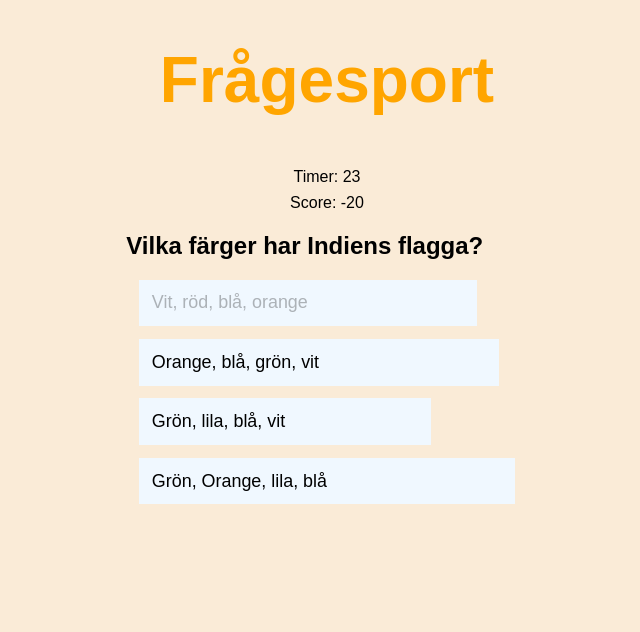
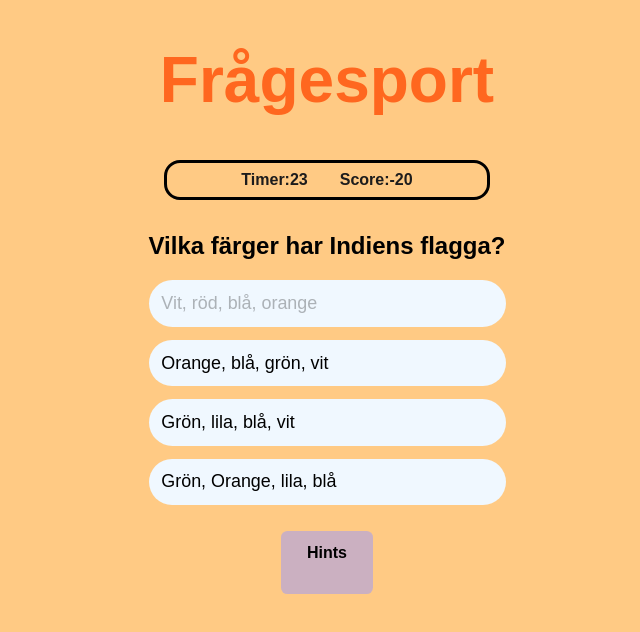
Before and after one commit to ChasVasastan/Quizgame, a plain HTML site: page index.html in a window 1280 px wide. Both pictures are taken after a click on the button "Vit, röd, blå, orange". Shown: the whole page, without its empty margins (313-953 px from the left). Drawn offline with Linux system fonts and the light colour scheme.

Commit message:
more styling and added animations
Co-authored-by: Chasaffo <Chasaffo@users.noreply.github.com>
Co-authored-by: Linus Leitz <Lunix73@users.noreply.github.com>
Co-authored-by: Abraham <hackerboy112@users.noreply.github.com>

```diff
--- a/index.html
+++ b/index.html
@@ -22,11 +22,14 @@
 <div class ="quiz-content">
     <div id="quiz"></div>
 
-    <ul class="hint-container">
-        <li id="hint1"></li>
-        <li id="hint2"></li>
-        <li id="hint3"></li>
-    </ul>
+    <div class="hint-container">
+        Hints
+        <ul class="hints">
+            <li id="hint1"></li>
+            <li id="hint2"></li>
+            <li id="hint3"></li>
+        </ul>
+    </div>
 
     <script src="script.js"></script>
 </div>
--- a/script.js
+++ b/script.js
@@ -249,27 +249,25 @@ function checkInput() {
         scoreElement.style.color = 'green'
         setTimeout(() => {
            scoreElement.style.color = ''
-        }, 2000);
+        }, 1000);
 
         nextQuestion();
     } else {
         scoreElement.style.color = 'red'
         setTimeout(() => {
            scoreElement.style.color = ''
-        }, 2000);
+        }, 1000);
 
         score -= 20;
         this.disabled = true;
     }
    scoreElement.innerText = score;
 
-   // Nedan är test för "score"-funktion
-
    scoreElement.classList.add('animate-score');
 
     setTimeout(() => {
         scoreElement.classList.remove('animate-score');
-    }, 300);
+    }, 1000);
 }
 
 showQuestion(0);
--- a/style.css
+++ b/style.css
@@ -1,7 +1,7 @@
 body {
-    background-color: antiquewhite;
+    background-color: rgb(255, 202, 132);
     font-family: "Poppings", sans-serif;
-    max-width: 7
+
 }
 
 button {
@@ -9,24 +9,31 @@ button {
     background-color: aliceblue;
     border: none;
     padding: 1vw;
-    margin: 1vw;
-    text-align: center;
+    margin-top: 1vw;
     text-decoration: none;
-    display: inline-block;
     font-size: 1.4vw;
-    box-sizing: border-box;
+    transition: background-color 0.3s ease, transform 0.3s ease;
+    cursor: pointer;
+    border-radius: 2vw;
 }
 
 .question-container > button {
-    display: grid;
-    grid-template-columns: repeat(2, 1fr);
+    display: flex;
+    width: 100%;
+    justify-items: center;
+    gap: 1vw;
+}
+
+button:hover {
+    background-color: rgb(255, 165, 46);
+    transform: scale(1.05);
 }
 
 .quiz-content {
     display: flex;
     justify-content: flex;
     align-items: center;
-    max-width: 600px;
+    max-width: 1920vw;
     margin: 0 auto;
     flex-direction: column;
 }
@@ -35,11 +42,19 @@ button {
     display: flex;
     justify-content: center;
     align-items: center;
-    flex-direction: column;
+    flex-direction: row;
+    font-weight: bold;
+    color:rgb(29, 28, 28);
+    border: 0.4vh solid black;
+    border-radius: 2vh;
+    max-width: 25vw;
+    margin: 0 auto;
+    margin-bottom: 1vw;
 }
 
 .peripherals div {
-    margin-top: 1vh;
+    display: flex;
+    margin: 1vh 2vh;
     font-size: 2vh;
 }
 
@@ -48,38 +63,62 @@ button {
     flex-direction: column;
     justify-content: flex-start;
     align-items: flex-start;
+    margin-top: 2vw;
+    font-weight: bold;
 }
 
-li {
-    list-style: none;
+ul {
+    list-style-type: none;
+    padding: 0;
+    width: 100%;
 }
 
 h1 {
     font-size: 5vw;
-    color: orange; /*add gradient*/
+    color: #FF671F;
     display: flex;
     justify-content: center;
     align-items: center;
     }
 
 #hint1 {
-    color: orange;
+    color: #ff5e14;
 }
 
 #hint2 {
-    color: blue;
+    color: #FFFFFF;
 }
 
 #hint3 {
-    color: green;
-}
-
-/* test för "score" funktion */
-#score {
-    font-size: 1rem;
-    transition: transform 0.3s ease;
+    color: #046A38;
 }
 
 .animate-score {
     transform: scale(2);
 }
+
+.hint-container {
+    background-color: rgba(152, 152, 255, 0.5);
+    border-radius: 0.5vw;
+    padding-left: 2vw;
+    padding-right: 2vw;
+    padding-top: 1vw;
+}
+
+@keyframes scoreAnimation {
+    0% {
+        transform: scale(1);
+    }
+    50% {
+        transform: scale(2);
+    }
+    100% {
+        transform: scale(1);
+    }
+}
+.animate-score {
+   /* transform: scale(5); */
+    /*transition: transform 0.5s ease, transform 0.2s ease; */
+    animation: scoreAnimation 1s ease forwards;
+    font-size: 2rem;
+}
```
